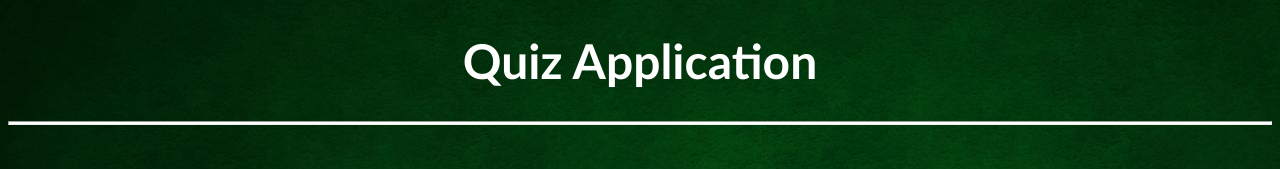
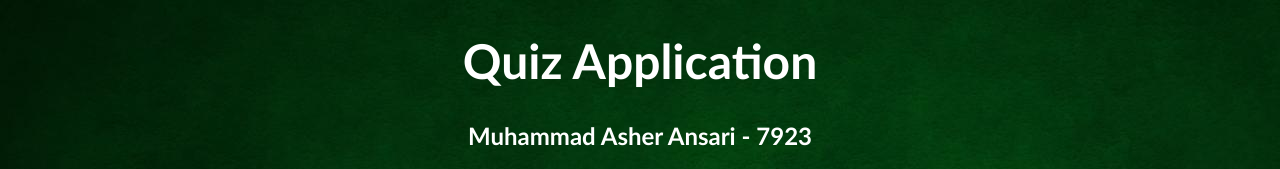
Before and after one commit to masheransari/Saylani-Practices, a plain HTML site: page quiz App/index.html in a window 1280 px wide. Shown: the top 169 px of the page. Drawn offline with Linux system fonts and the light colour scheme.

Commit message:
now appication has been ready...

```diff
--- a/quiz App/index.html
+++ b/quiz App/index.html
@@ -10,6 +10,7 @@
 <body>
     <div class="main_container">
         <h1 class="heading">Quiz Application</h1>
+        <h2 class="sub_Heading">Muhammad Asher Ansari - 7923</h2>
         <hr id="hr_line">
         <div class="quiz_container">
             <img id="resultImage">
--- a/quiz App/style.css
+++ b/quiz App/style.css
@@ -1,6 +1,12 @@
     .heading {
         text-align: center;
         font-size: 300%;
+        color: #ffffff;
+        font-family: 'Gill Sans', 'Gill Sans MT', Calibri, 'Trebuchet MS', sans-serif;
+    }
+
+    .sub_Heading {
+        text-align: center;
         color: #ffffff;
         font-family: 'Gill Sans', 'Gill Sans MT', Calibri, 'Trebuchet MS', sans-serif;
     }
```
